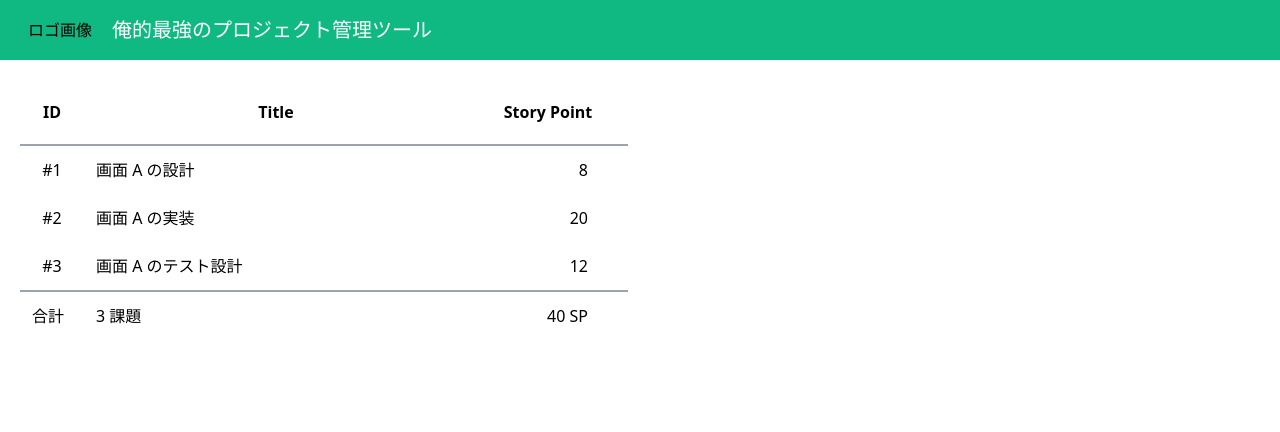
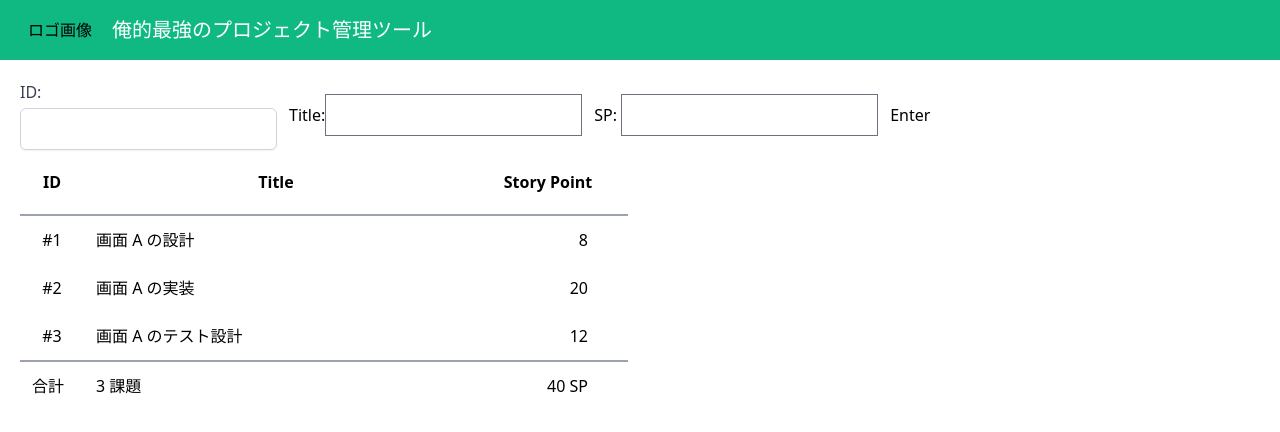
Before and after one commit to s-arikawa/pjm-tools, a Nuxt app: page /planning/product_backlog in a window 1280 px wide. Shown: the top 432 px of the page. Built offline with nearby package versions, Linux system fonts and the light colour scheme.

Commit message:
tailwind/form を追加

```diff
--- a/package.json
+++ b/package.json
@@ -8,6 +8,7 @@
   },
   "devDependencies": {
     "@nuxt/postcss8": "^1.1.3",
+    "@tailwindcss/forms": "^0.5.1",
     "autoprefixer": "^10.4.7",
     "nuxt": "3.0.0-rc.3",
     "postcss": "^8.4.13",
--- a/pages/planning/product_backlog.vue
+++ b/pages/planning/product_backlog.vue
@@ -6,65 +6,61 @@ const backlog = ref([
   {id: "#2", title: "画面 A の実装", sp: 20},
   {id: "#3", title: "画面 A のテスト設計", sp: 12}
 ])
-
 const totalSP = computed(() => backlog.value.reduce((sum, task) => sum + task.sp, 0))
 const taskCount = computed(() => backlog.value.length)
+
+const addTask = () => {
+
+}
 </script>
 <template>
   <div>
-    <table>
-      <thead>
+    <div class="flex items-center gap-3">
+      <label class="block">
+        <span class="text-gray-700">ID:</span>
+        <input type="number" class="mt-1 block w-full rounded-md border-gray-300 shadow-sm focus:border-indigo-300 focus:ring focus:ring-indigo-200 focus:ring-opacity-50">
+      </label>
+
+      <label>
+        <span>Title:</span>
+        <input type="text">
+      </label>
+
+      <div>
+        <label>
+          SP:
+          <input type="number">
+        </label>
+      </div>
+      <div>
+        <button type="button" @click="addTask">Enter</button>
+      </div>
+    </div>
+
+    <table class="table-auto border-collapse">
+      <thead class="border-b-2 border-b-gray-400">
       <tr>
-        <th class="w-16">ID</th>
-        <th class="w-96">Title</th>
-        <th class="w-40">Story Point</th>
+        <th class="px-3 py-5 w-16">ID</th>
+        <th class="px-3 py-5 w-96">Title</th>
+        <th class="px-3 py-5 w-40">Story Point</th>
       </tr>
       </thead>
       <tbody>
       <tr v-for="task in backlog">
-        <td class="ID">{{ task.id }}</td>
-        <td>{{ task.title }}</td>
-        <td class="Number">{{ task.sp }}</td>
+        <td class="p-3 text-center">{{ task.id }}</td>
+        <td class="p-3">{{ task.title }}</td>
+        <td class="p-3 text-right pr-10">{{ task.sp }}</td>
       </tr>
       </tbody>
-      <tfoot>
+      <tfoot class="border-t-2 border-t-gray-400">
       <tr>
-        <td>合計</td>
-        <td>{{ taskCount }} 課題</td>
-        <td class="Number">{{ totalSP }} SP</td>
+        <td class="p-3">合計</td>
+        <td class="p-3">{{ taskCount }} 課題</td>
+        <td class="p-3 text-right pr-10">{{ totalSP }} SP</td>
       </tr>
       </tfoot>
     </table>
   </div>
 </template>
 
-<style scoped>
-table {
-  @apply table-auto border-collapse;
-}
-
-thead {
-  @apply border-b-2 border-b-gray-400;
-}
-
-th {
-  @apply px-3 py-5;
-}
-
-td {
-  @apply p-3;
-}
-
-tfoot {
-  @apply border-t-2 border-t-gray-400;
-}
-
-.ID {
-  @apply text-center;
-}
-
-.Number {
-  @apply text-right pr-10;
-}
-
-</style>
+<style scoped></style>
--- a/tailwind.config.js
+++ b/tailwind.config.js
@@ -10,5 +10,7 @@ module.exports = {
   variants: {
     extend: {},
   },
-  plugins: [],
+  plugins: [
+    require('@tailwindcss/forms'),
+  ],
 };
```
Also changed, not shown: 1 other file (tests, documents, lock files or other folders).
